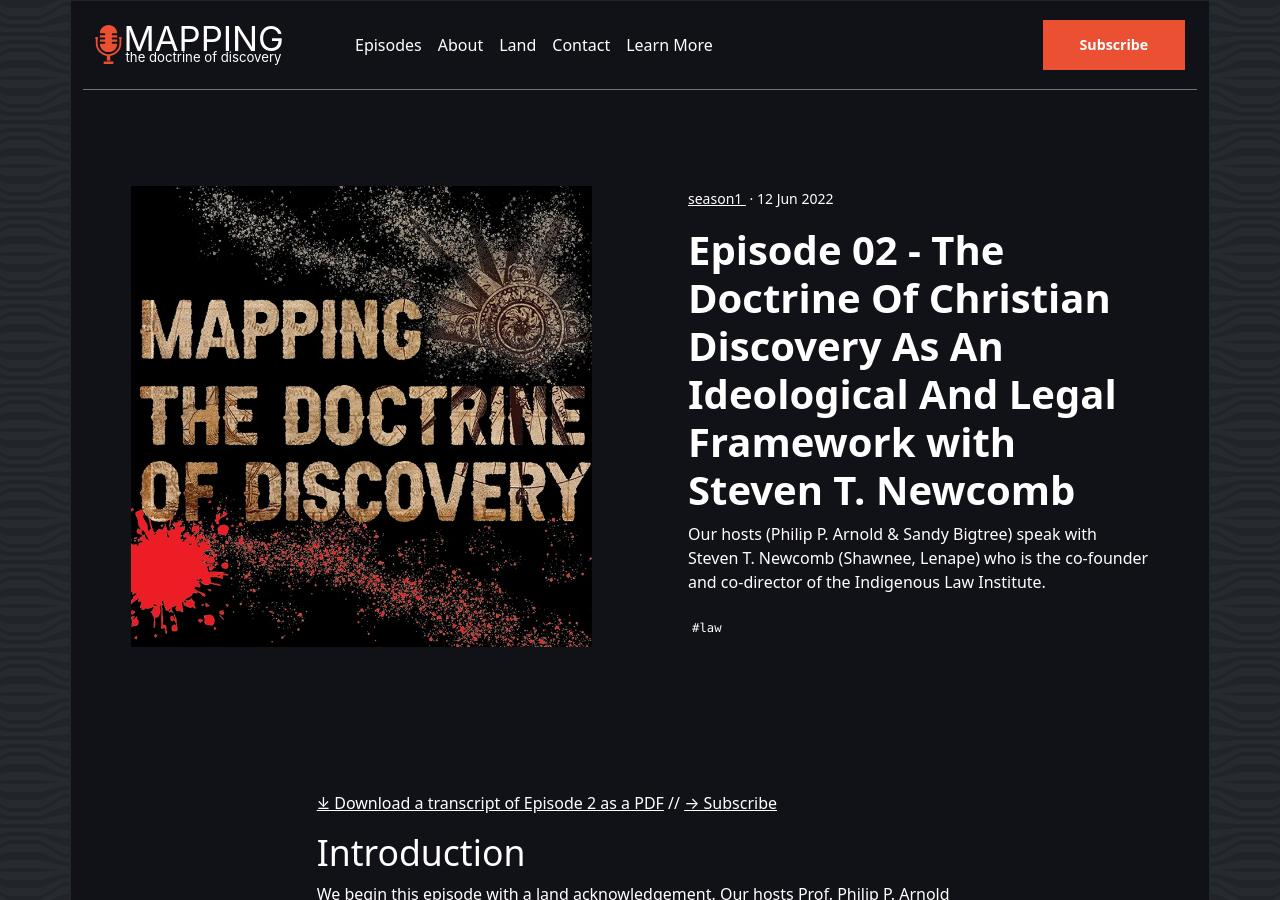
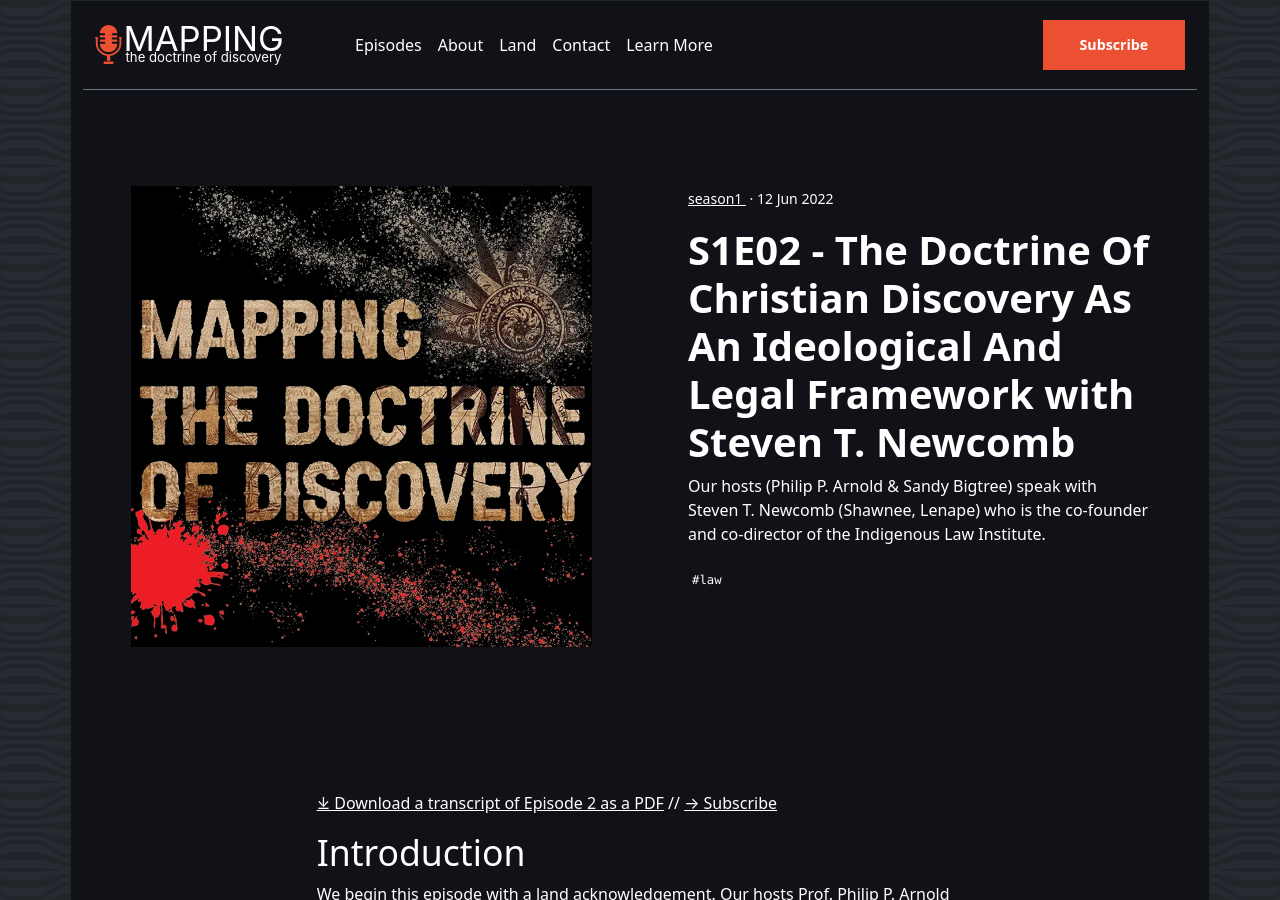
Before and after one commit to adamdjbrett/podcast-doctrineofdiscovery-v2, a Jekyll site: the page built from _posts/Season1/2022-06-12-episode-02.md, in a window 1280 px wide and 900 px high. Built offline with Jekyll 4.4.1, drawn with Linux system fonts in a browser that asks for light colours.

Commit message:
Season updates

```diff
--- a/_posts/Season1/2022-06-12-episode-02.md
+++ b/_posts/Season1/2022-06-12-episode-02.md
@@ -1,6 +1,6 @@
 ---
 layout: post
-title: Episode 02 - The Doctrine Of Christian Discovery As An Ideological And Legal Framework with Steven T. Newcomb
+title: S1E02 - The Doctrine Of Christian Discovery As An Ideological And Legal Framework with Steven T. Newcomb
 description: Our hosts (Philip P. Arnold & Sandy Bigtree) speak with Steven T. Newcomb (Shawnee, Lenape) who is the co-founder and co-director of the Indigenous Law Institute.
 subtitle: Our hosts (Philip P. Arnold & Sandy Bigtree) speak with Steven T. Newcomb (Shawnee, Lenape) who is the co-founder and co-director of the Indigenous Law Institute.
 date: 2022-06-12
```
Also changed, not shown: _posts/Season1/2022-03-14-episode-01.md (+1 -1 lines), _posts/Season1/2022-06-27-episode-03.md (+1 -1 lines), _posts/Season1/2022-08-03-episode-04.md (+1 -1 lines), _posts/Season1/2022-10-20-episode-05.md (+1 -1 lines).
